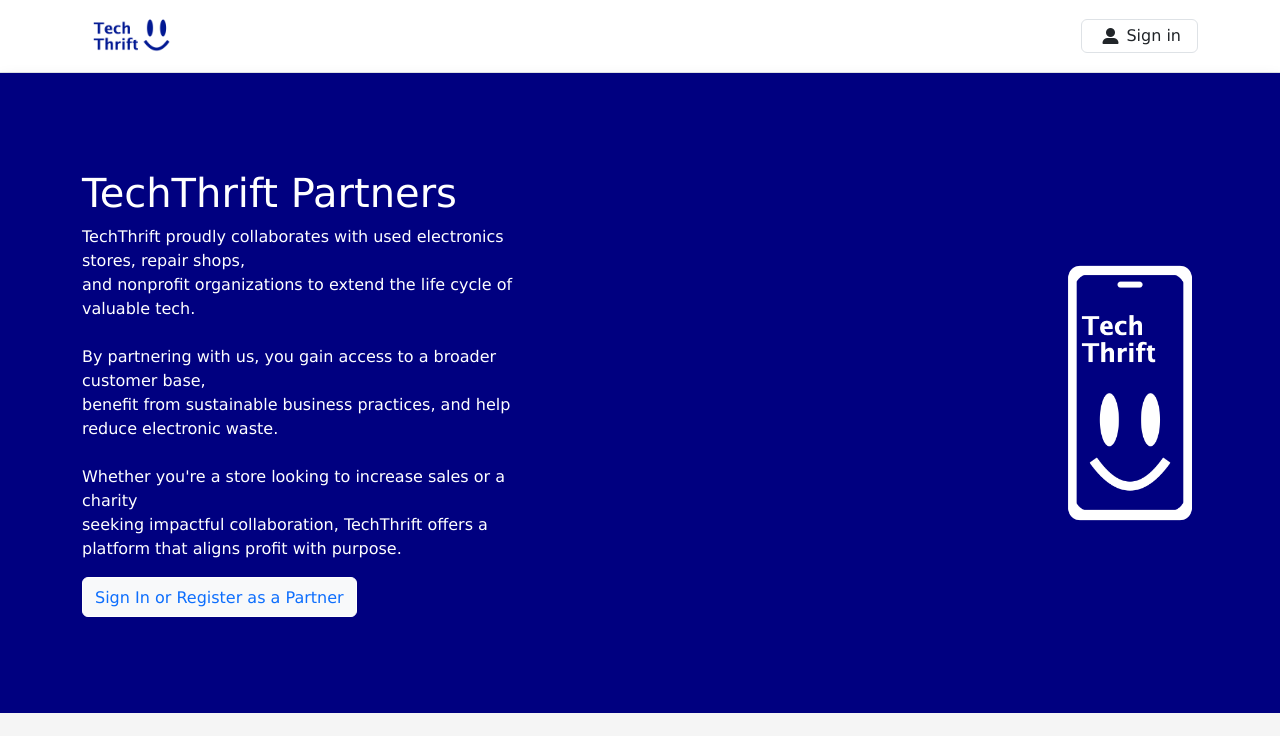
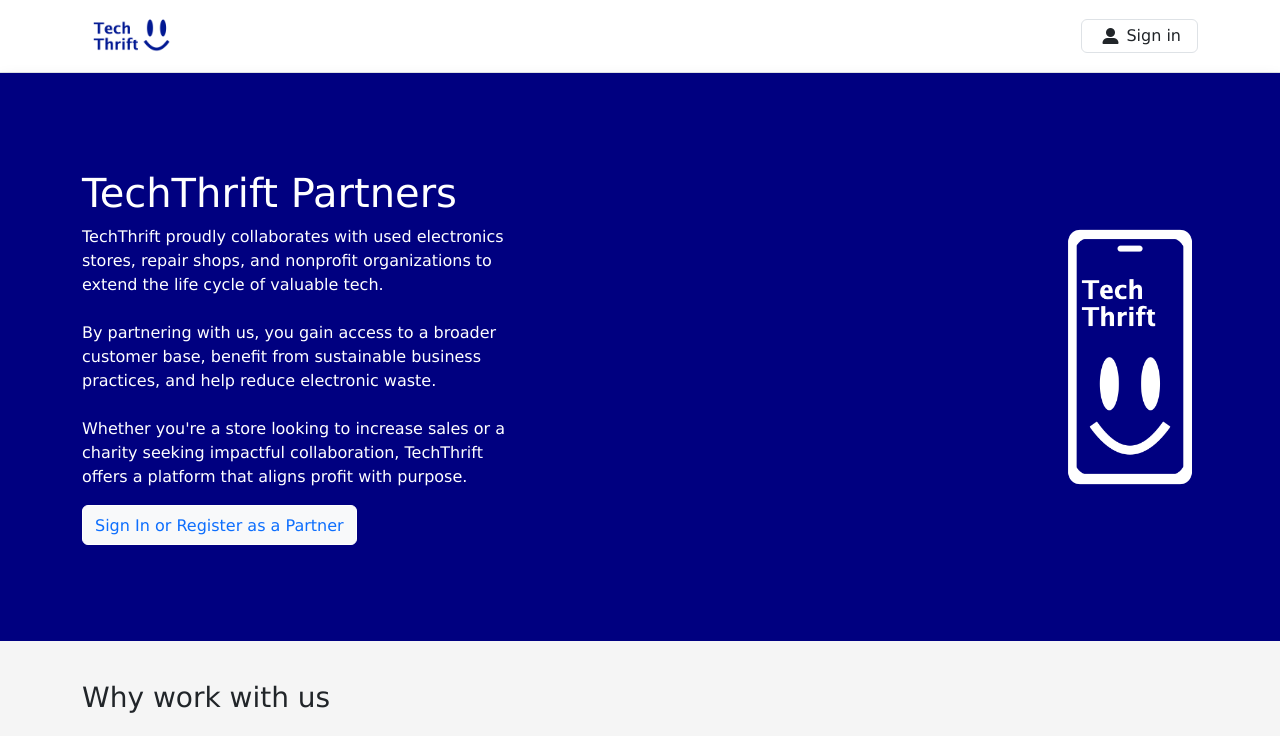
Before and after one commit to rayanssan/techthrift, a website: page html/partners.html in a window 1280 px wide. Shown: the top 736 px of the page. Drawn offline with nearby package versions, Linux system fonts and the light colour scheme.

Commit message:
Continued implementation

```diff
--- a/html/partners.html
+++ b/html/partners.html
@@ -66,13 +66,13 @@
                         TechThrift Partners
                     </h1>
                     <p>
-                        TechThrift proudly collaborates with used electronics stores, repair shops,<br>
+                        TechThrift proudly collaborates with used electronics stores, repair shops,
                         and nonprofit organizations to extend the life cycle of valuable tech.<br>
                         <br>
-                        By partnering with us, you gain access to a broader customer base,<br>
+                        By partnering with us, you gain access to a broader customer base,
                         benefit from sustainable business practices, and help reduce electronic waste.<br>
                         <br>
-                        Whether you're a store looking to increase sales or a charity<br>
+                        Whether you're a store looking to increase sales or a charity
                         seeking impactful collaboration, TechThrift offers a platform that aligns profit with purpose.
                     </p>
                     <button type="button" class="btn btn-light shadow-0 text-primary pt-2 border border-white">
```
